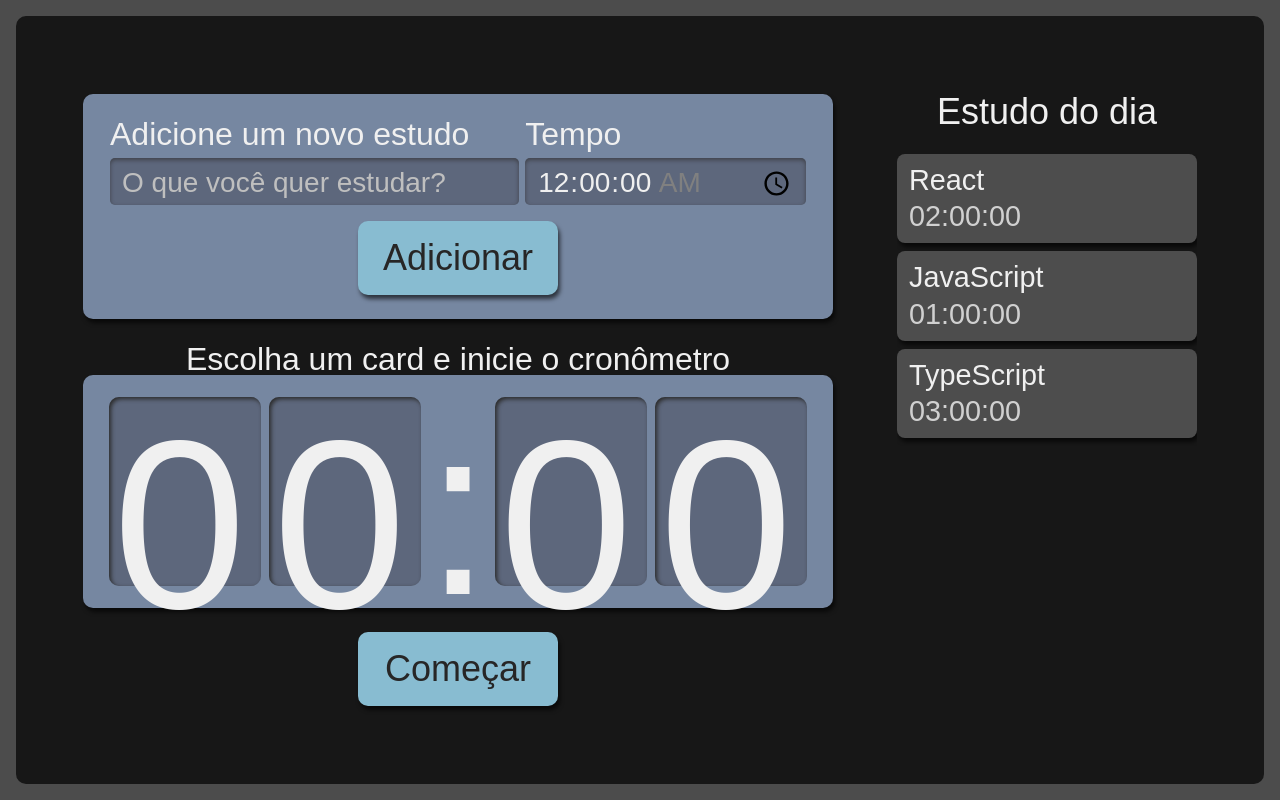
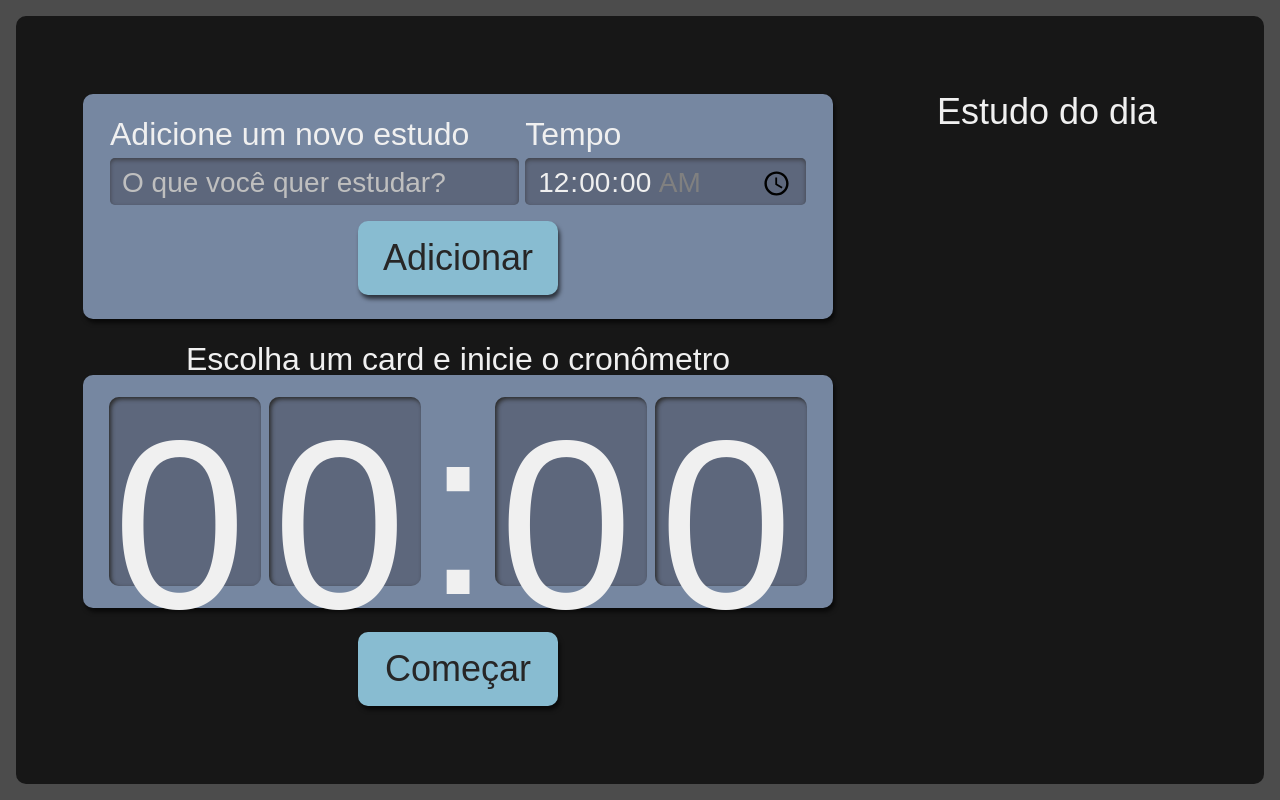
Before and after one commit to LucasBergamini05/Alura-Studies, a React (Create React App) app: page / in a window 1280 px wide. Built offline with nearby package versions, Linux system fonts and the light colour scheme.

Commit message:
Finalizando funcionalidade de adicionar tarefas

```diff
--- a/src/components/Formulario/index.tsx
+++ b/src/components/Formulario/index.tsx
@@ -1,8 +1,9 @@
 import { Component, ReactNode } from "react";
+import tarefa from '../../types/tarefa';
 import Botao from "../Botao";
 import style from './Formulario.module.scss';
 
-export default class Formulario extends Component{
+export default class Formulario extends Component<{setTarefas: React.Dispatch<React.SetStateAction<tarefa[]>>}>{
   state = {
     tarefa: "",
     tempo: "00:00:00"
@@ -10,7 +11,11 @@ export default class Formulario extends Component{
 
   private adicionaTarefa(event: React.FormEvent<HTMLFormElement>){
     event.preventDefault();
-    console.log(this.state);
+    this.props.setTarefas(tarefasAntigas => [...tarefasAntigas, {...this.state}]);
+    this.setState({
+      tarefa: "",
+      tempo: "00:00:00"
+    })
   }
 
   render(): ReactNode {
--- a/src/components/Lista/index.tsx
+++ b/src/components/Lista/index.tsx
@@ -1,29 +1,11 @@
-import { useState } from 'react';
+import tarefa from '../../types/tarefa';
 import Item from './Item';
 import style from './Lista.module.scss';
 
-export default function Lista(){
-  const [tarefas, setTarefa] = useState([
-    {
-      tarefa: 'React',
-      tempo: '02:00:00'
-    },
-    {
-      tarefa: 'JavaScript',
-      tempo: '01:00:00'
-    },
-    {
-      tarefa: 'TypeScript',
-      tempo: '03:00:00'
-    }
-  ])
-
+export default function Lista({ tarefas }: { tarefas:tarefa[] }){
   return(
     <aside className={style.listaTarefas}>
-      <h2
-        onClick={() => {
-          setTarefa([...tarefas, {tarefa: 'Estudar estados', tempo: '05:00:00'}])
-        }}>Estudo do dia</h2>
+      <h2>Estudo do dia</h2>
       <ul>
         {tarefas.map((item, index) => (
           <Item
--- a/src/pages/App.tsx
+++ b/src/pages/App.tsx
@@ -1,13 +1,16 @@
+import { useState } from 'react';
 import Cronometro from '../components/Cronometro';
 import Formulario from '../components/Formulario';
 import Lista from '../components/Lista';
+import tarefa from '../types/tarefa';
 import style from './App.module.scss';
 
 export default function App() {
+  const [tarefas, setTarefas] = useState<tarefa[] | []>([])
   return (
     <div className={style.AppStyle}>
-      <Formulario/>
-      <Lista/>
+      <Formulario setTarefas={setTarefas}/>
+      <Lista tarefas={tarefas}/>
       <Cronometro/>
     </div>
   );
--- /dev/null
+++ b/src/types/tarefa.ts
@@ -0,0 +1,4 @@
+export default interface tarefa{
+  tarefa: string,
+  tempo: string
+}
```
